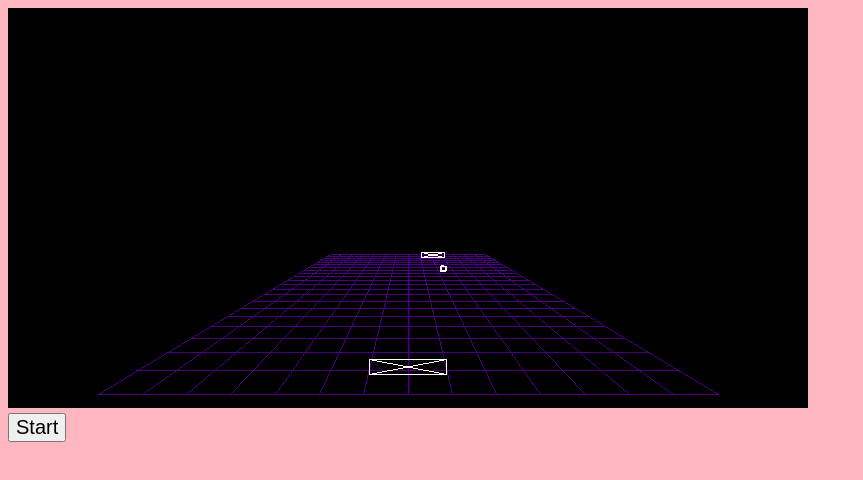
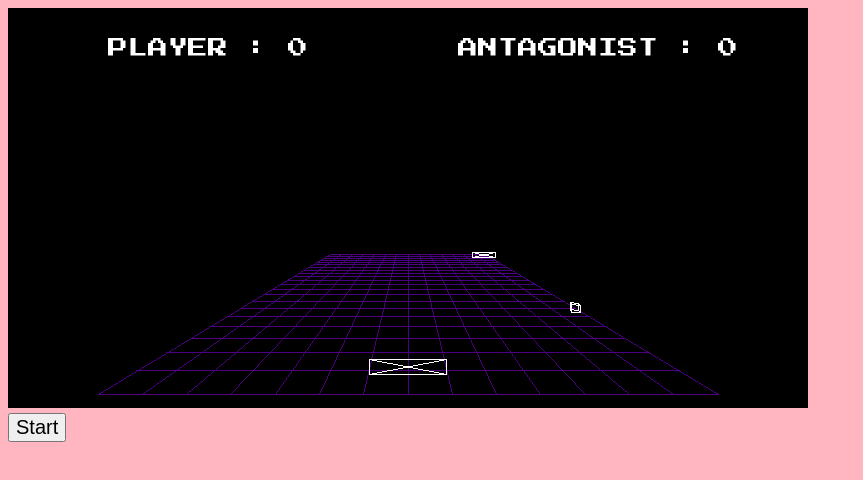
Before and after one commit to Jboyreau/PongPersective, a plain HTML site: page index.html in a window 1280 px wide. Both pictures are taken after a click on the button "Start". Shown: the whole page, without its empty margins (0-863 px from the left). Drawn offline with Linux system fonts and the light colour scheme.

Commit message:
Score display

```diff
--- a/script.js
+++ b/script.js
@@ -38,10 +38,13 @@ var ZMIN = 1;
 var XMAX = 7;
 var XMIN = -7;
 /*-----Balle speed-----*/
-var xVelocity = 0.09;
-var zVelocity = 0.15;
+var xVelocity = 0.01;
+var zVelocity = 0.2;
 /*-----Input-----*/
 var keysPressed = {};
+/*-----Score-----*/
+playerScore = 0;
+antagonistScore = 0;
 
 /*-----------Functions----------*/
 /*Display*/
@@ -312,6 +315,8 @@ function updateBallPosition()
     if (zBall >= ZMAX || zBall <= ZMIN)
 	{
         // Inverser la direction sur Z si on atteint les bords arrière
+		playerScore += 1 * (zVelocity > 0);
+		antagonistScore += 1 * (zVelocity < 0);
         zVelocity = -zVelocity;
 		xVelocity /= 5;
     }
@@ -357,6 +362,18 @@ function updatePaddlePosition()
     }
 }
 
+function displayScore() {
+    // Définir la police et l'alignement pour le score
+    context.font = "20px 'Press Start 2P'";// "40px Arial";
+    context.fillStyle = "white"; // Couleur du texte
+
+    // Afficher le score du joueur à gauche
+    context.fillText("PLAYER : " + playerScore, MID_WIDTH - 300, 50);
+
+    // Afficher le score de l'antagoniste à droite
+    context.fillText("ANTAGONIST : " + antagonistScore, MID_WIDTH + 50, 50);
+}
+
 /*Game loop*/
 function gameLoop()
 {
@@ -370,6 +387,7 @@ function gameLoop()
 	drawBall();
 	drawPadel(255, 255, 255);
 	context.putImageData(imageData, 0, 0);
+    displayScore();
 	requestAnimationFrame(gameLoop);
 }
 
--- a/styles.css
+++ b/styles.css
@@ -20,3 +20,10 @@ body
 {
 	background-color : black;
 }
+
+@font-face {
+    font-family: 'Press Start 2P';
+    src: url('fonts/PressStart2P-Regular.ttf') format('truetype');
+    font-weight: normal;
+    font-style: normal;
+}
```
Also changed, not shown: fonts/PressStart2P-Regular.ttf (added).
